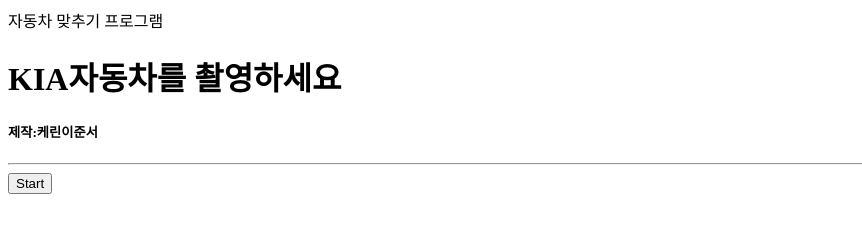
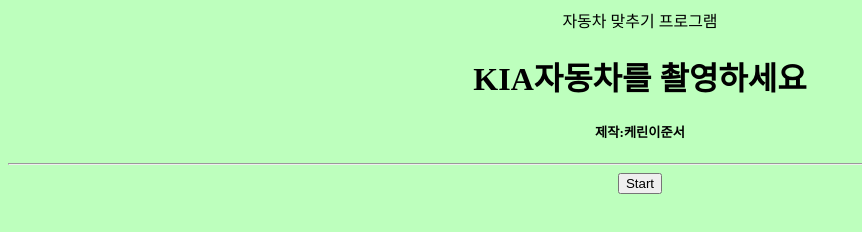
Before and after one commit to junseoparkbyungho/car, a plain HTML site: page index.html in a window 1280 px wide. Shown: the whole page, without its empty margins (0-862 px from the left). Drawn offline with Linux system fonts and the light colour scheme.

Commit message:
Add files via upload

```diff
--- a/index.html
+++ b/index.html
@@ -5,18 +5,30 @@
     <meta http-equiv="X-UA-Compatible" content="IE=edge" />
     <meta name="viewport" content="width=device-width, initial-scale=1.0" />
     <title>자동차</title>
+    <link href="style.css" rel="stylesheet" />
   </head>
   <body>
-    <div>자동차 맞추기 프로그램</div>
-    <div><h1>KIA자동차를 촬영하세요</h1></div>
-    <div><h5>제작:케린이준서</h5></div>
+    <div id="top">자동차 맞추기 프로그램</div>
+    <h1 id="center">KIA자동차를 촬영하세요</h1>
+    <h5 id="bottom">제작:케린이준서</h5>
     <hr />
-    <button type="button" onclick="init()">Start</button>
+    <div style="text-align: center">
+      <button type="button" onclick="init()">Start</button>
+    </div>
+
     <div id="webcam-container"></div>
     <div id="label-container"></div>
     <script src="https://cdn.jsdelivr.net/npm/@tensorflow/tfjs@1.3.1/dist/tf.min.js"></script>
     <script src="https://cdn.jsdelivr.net/npm/@teachablemachine/image@0.8/dist/teachablemachine-image.min.js"></script>
     <script type="text/javascript">
+      center("top");
+      center("center");
+      center("bottom");
+      center("webcam-container");
+      function center(id) {
+        document.getElementById(id).style.textAlign = "center";
+      }
+
       // More API functions here:
       // https://github.com/googlecreativelab/teachablemachine-community/tree/master/libraries/image
 
```
